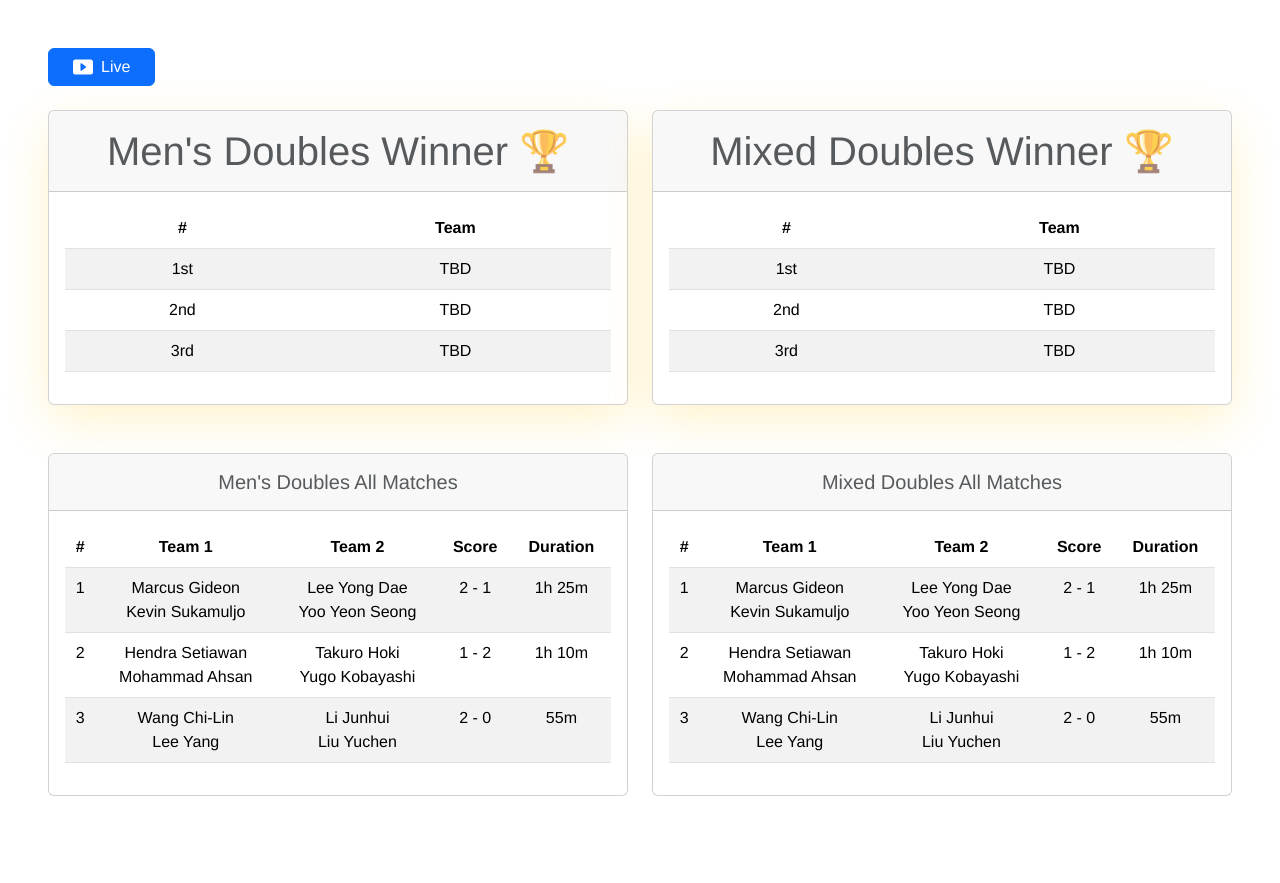
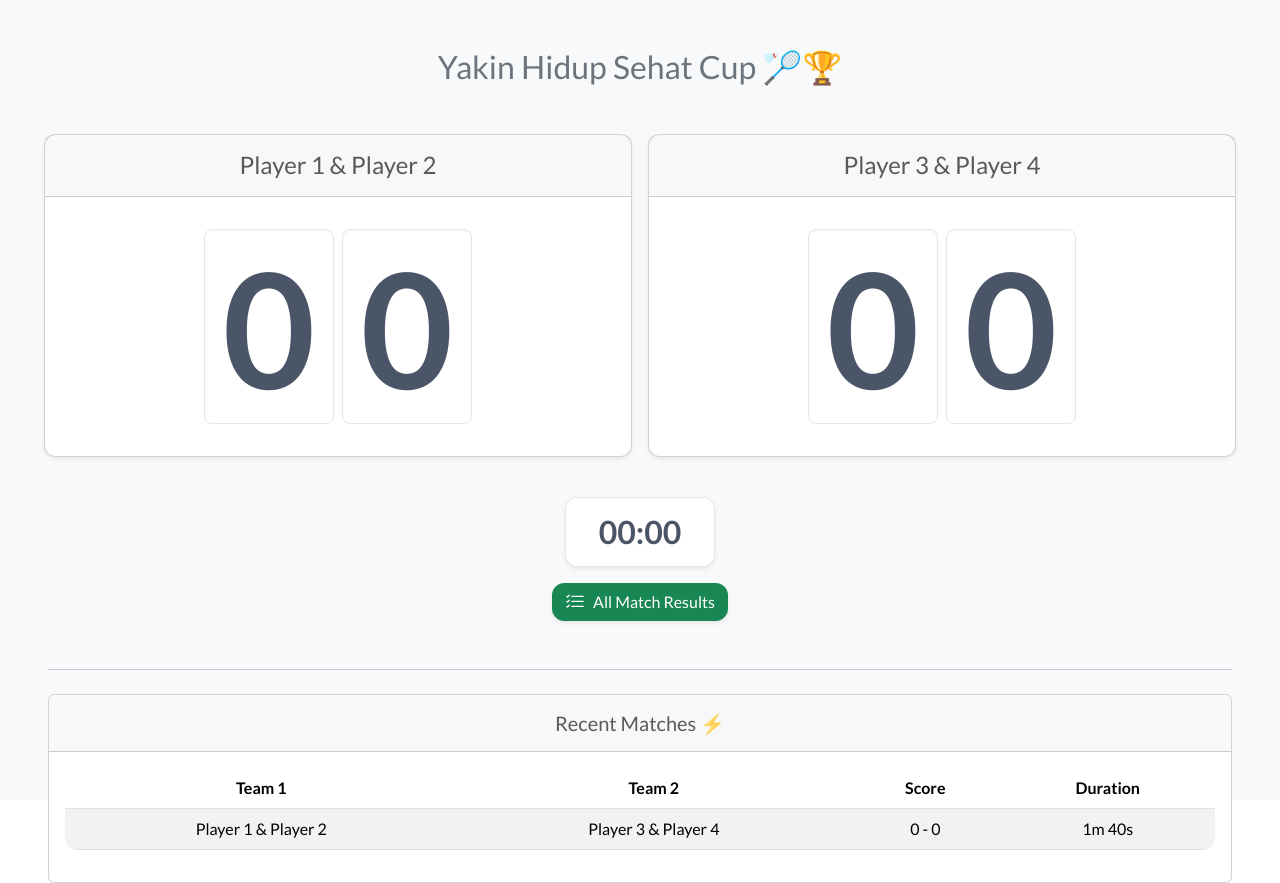
Before and after one commit to juliandito/vue2-score-counter, a Vue app: page / in a window 1280 px wide. Before the commit the page ends 844 px from the top, so only its background shows below. Built offline with nearby package versions, Linux system fonts and the light colour scheme.

Commit message:
Updated live page

```diff
--- a/src/router.js
+++ b/src/router.js
@@ -10,7 +10,7 @@ Vue.use(VueRouter)
 
 const routes = [
   {
-    path: '/',
+    path: '/match-list',
     name: 'Match List',
     component: MatchList
   },
@@ -20,7 +20,7 @@ const routes = [
     component: BadmintonCounter
   },
   {
-    path: '/live',
+    path: '/',
     name: 'Live Counter',
     component: LiveCounter
   },
--- a/src/views/LiveCounter.vue
+++ b/src/views/LiveCounter.vue
@@ -1,79 +1,98 @@
 <template>
-  <b-container fluid class="bg-light vh-100">
-    <b-row class="justify-content-center align-items-center text-center h-100">
-      <b-col md="5">
-        <b-card no-body class="shadow" header-tag="header">
-          <template #header>
-            <h1 class="font-weight-bold text-muted my-2">
-              {{ runningMatchData.team1Player }}
-            </h1>
-          </template>
+  <!-- Main container, ensuring the app takes up the full viewport height -->
+  <b-container fluid class="bg-light vh-100 p-3 p-md-5 pt-5 live-page">
 
-          <b-card-body>
-            <b-row>
-              <b-col>
-                <div
-                  class="d-flex justify-content-center score-display-container my-3"
-                >
-                  <div class="score-digit mx-2">{{ team1ScoreTens }}</div>
-                  <div class="score-digit mx-2">{{ team1ScoreOnes }}</div>
-                </div>
+    <!-- New row for event and match names -->
+    <b-row class="justify-content-center text-center mb-4">
+      <b-col cols="12">
+        <h2 class="font-weight-bold text-secondary mb-1">{{ eventName }}</h2>
+        <h4 class="font-weight-normal text-muted mt-3">{{ matchName }}</h4>
       </b-col>
     </b-row>
+
+    <!-- Row for the two score cards, side-by-side on all screens -->
+    <b-row class="justify-content-center text-center flex-grow-1 mb-4">
+      <!-- Team 1 Score Card -->
+      <b-col cols="6" class="d-flex justify-content-center align-items-center p-1 p-md-2">
+        <b-card no-body class="shadow-sm w-100 rounded-lg" header-tag="header">
+          <template #header>
+            <h1 class="font-weight-bold text-muted my-2 h6 h5-md">{{ runningMatchData.team1Player }}</h1>
+          </template>
+          <b-card-body class="d-flex flex-column justify-content-center">
+            <div class="score-display-container my-2 my-md-3">
+              <div class="score-digit mx-1">{{ team1ScoreTens }}</div>
+              <div class="score-digit mx-1">{{ team1ScoreOnes }}</div>
+            </div>
           </b-card-body>
         </b-card>
       </b-col>
 
-      <b-col md="2">
-        <b-row class="mt-2">
-          <b-col>
-            <hr />
+      <!-- Team 2 Score Card -->
+      <b-col cols="6" class="d-flex justify-content-center align-items-center p-1 p-md-2">
+        <b-card no-body class="shadow-sm w-100 rounded-lg" header-tag="header">
+          <template #header>
+            <h1 class="font-weight-bold text-muted my-2 h6 h5-md">{{ runningMatchData.team2Player }}</h1>
+          </template>
+          <b-card-body class="d-flex flex-column justify-content-center">
+            <div class="score-display-container my-2 my-md-3">
+              <div class="score-digit mx-1">{{ team2ScoreTens }}</div>
+              <div class="score-digit mx-1">{{ team2ScoreOnes }}</div>
+            </div>
+          </b-card-body>
+        </b-card>
       </b-col>
     </b-row>
-        <b-row>
-          <b-col>
-            <div class="timer-display">{{ formattedTime }}</div>
-          </b-col>
-        </b-row>
-        <b-row class="mb-1">
-          <b-col>
-            <hr />
-          </b-col>
-        </b-row>
-        <b-row>
-          <b-col>
+
+    <!-- Row for the timer and match results button, positioned below the score cards -->
+    <b-row class="justify-content-center text-center mb-4">
+      <b-col cols="12" md="6" lg="4" class="d-flex flex-column align-items-center">
+        <div class="timer-display my-2 shadow-sm rounded-lg">{{ formattedTime }}</div>
         <b-button
-              variant="primary"
-              block
-              class="font-weight-bold w-100 shadow-sm d-flex flex-row justify-content-center align-items-center"
+          variant="success"
+          class="font-weight-bold my-2 shadow-sm d-flex flex-row justify-content-center align-items-center rounded-lg"
           @click="startListening"
         >
           <b-icon-list-check></b-icon-list-check>
-              <span class="ps-2">Match Results</span>
+          <span class="ps-2">All Match Results</span>
         </b-button>
       </b-col>
     </b-row>
-      </b-col>
 
-      <b-col md="5">
-        <b-card no-body class="shadow" header-tag="header">
-          <template #header>
-            <h1 class="font-weight-bold text-muted my-2">
-              {{ runningMatchData.team2Player }}
-            </h1>
-          </template>
-          <b-card-body>
-            <b-row>
+    <b-row class="mt-2">
       <b-col>
-                <div
-                  class="d-flex justify-content-center score-display-container my-3"
-                >
-                  <div class="score-digit mx-2">{{ team2ScoreTens }}</div>
-                  <div class="score-digit mx-2">{{ team2ScoreOnes }}</div>
-                </div>
+        <hr>
       </b-col>
     </b-row>
-          </b-card-body>
+
+    <b-row class="mt-2">
+      <b-col>
+        <b-card header-tag="header">
+          <template #header>
+            <h5 class="font-weight-bold text-muted my-2">
+              Recent Matches ⚡
+            </h5>
+          </template>
+
+          <b-table
+            striped
+            hover
+            responsive
+            :items="matches"
+            :fields="fields"
+            class="rounded-lg overflow-hidden bg-white"
+          >
+            <template #cell(score)="data">
+              <div>
+                {{ data.item.score.team1Score }} -
+                {{ data.item.score.team2Score }}
+              </div>
+            </template>
+            <template #cell(timeElapsed)="data">
+              <div>
+                {{ secondsToFormattedTime(data.item.timeElapsed) }}
+              </div>
+            </template>
+          </b-table>
         </b-card>
       </b-col>
     </b-row>
@@ -87,6 +106,8 @@ export default {
   name: 'LiveCounter',
   data() {
     return {
+      eventName: 'Yakin Hidup Sehat Cup 🏸🏆',
+      matchName: '',
       docId: 'l4b5zRxOghe1B5quXEF2',
       docData: null,
       loading: false,
@@ -115,7 +136,35 @@ export default {
       },
       localStorageKey: 'matchData',
       isInitialized: false,
-      currentMatchId: 'l4b5zRxOghe1B5quXEF2'
+      currentMatchId: 'l4b5zRxOghe1B5quXEF2',
+      fields: [
+        { key: "team1Player", label: "Team 1", sortable: false },
+        { key: "team2Player", label: "Team 2", sortable: false },
+        {
+          key: "score",
+          label: "Score",
+          sortable: false,
+          class: "text-center",
+        },
+        {
+          key: "timeElapsed",
+          label: "Duration",
+          sortable: false,
+          class: "text-center",
+        },
+      ],
+      matches: [
+        {
+          no: 1,
+          team1Player: 'Player 1 & Player 2',
+          team2Player: 'Player 3 & Player 4',
+          score: {
+            team1Score: 0,
+            team2Score: 0,
+          },
+          timeElapsed: 100,
+        },
+      ],
     };
   },
   computed: {
@@ -185,6 +234,27 @@ export default {
         clearInterval(this.timer);
       }
     },
+    secondsToFormattedTime(totalSeconds) {
+      const hours = Math.floor(totalSeconds / 3600);
+      totalSeconds %= 3600;
+
+      const minutes = Math.floor(totalSeconds / 60);
+
+      const seconds = totalSeconds % 60;
+
+      const parts = [];
+      if (hours > 0) {
+        parts.push(`${hours}hr`);
+      }
+      if (minutes > 0) {
+        parts.push(`${minutes}m`);
+      }
+      if (seconds > 0 || parts.length === 0) {
+        parts.push(`${seconds}s`);
+      }
+
+      return parts.join(' ');
+    }
   },
   beforeDestroy() {
     if (this.unsubscribe) {
@@ -193,7 +263,20 @@ export default {
   }
 };
 </script>
+
 <style scoped>
+/* Scoped styles to apply only to this component */
+@import url('https://fonts.googleapis.com/css2?family=Lato:wght@300;400;700&display=swap');
+
+body, .h1, .h2, .h3, .h4, .h5, .h6, .live-page {
+  font-family: 'Lato', sans-serif !important;
+}
+
+/* Scoped styles to apply only to this component */
+.vh-100 {
+  min-height: 100vh;
+}
+
 .score-display-container {
   display: flex;
   justify-content: center;
@@ -201,37 +284,61 @@ export default {
 }
 
 .score-digit {
-  background-color: #e9ecef;
-  border: 1px solid #ced4da;
+  background-color: #fff;
+  border: 1px solid #e2e8f0;
   border-radius: 0.5rem;
-  font-size: 20rem;
   font-weight: bold;
-  width: 300px;
-  height: 450px;
   display: flex;
   justify-content: center;
   align-items: center;
-  color: #343a40;
-  box-shadow: inset 0 2px 4px rgba(0, 0, 0, 0.1);
+  color: #4a5568;
+  box-shadow: inset 0 1px 2px rgba(0, 0, 0, 0.05);
+
+  /* Responsive sizing for mobile first */
+  font-size: 15vw; /* Scales font size with viewport width */
+  width: 20vw;
+  height: 30vw;
+  transition: all 0.3s ease;
+
+  /* Media query for larger screens to cap the size */
+  @media (min-width: 992px) {
+    font-size: 10rem;
+    width: 130px;
+    height: 195px;
+  }
 }
 
 .timer-display {
-  font-size: 2.5rem;
+  font-size: 1.5rem;
   font-weight: bold;
-  color: #495057;
+  color: #4a5568;
   background-color: #fff;
   padding: 10px 20px;
-  border-radius: 0.5rem;
-  box-shadow: 0 2px 4px rgba(0, 0, 0, 0.1);
+  border: 1px solid #e2e8f0;
+  box-shadow: 0 1px 2px rgba(0, 0, 0, 0.05);
   min-width: 150px;
   text-align: center;
+
+  /* Media query for larger screens */
+  @media (min-width: 992px) {
+    font-size: 2rem;
+  }
 }
 
-.vh-100 {
-  min-height: 100vh;
+/* Responsive font sizing for headers */
+.h6 { font-size: 1rem; }
+.h5-md { font-size: 1.25rem; }
+@media (min-width: 768px) {
+  .h5-md { font-size: 1.5rem; }
 }
 
-.font-weight-bold {
-  font-weight: 700 !important;
+.font-weight-light {
+    font-weight: 300 !important;
+}
+.font-weight-normal {
+    font-weight: 400 !important;
+}
+.rounded-lg {
+    border-radius: 0.75rem !important;
 }
 </style>
```
Lines whose indentation alone changed are shown as unchanged.
